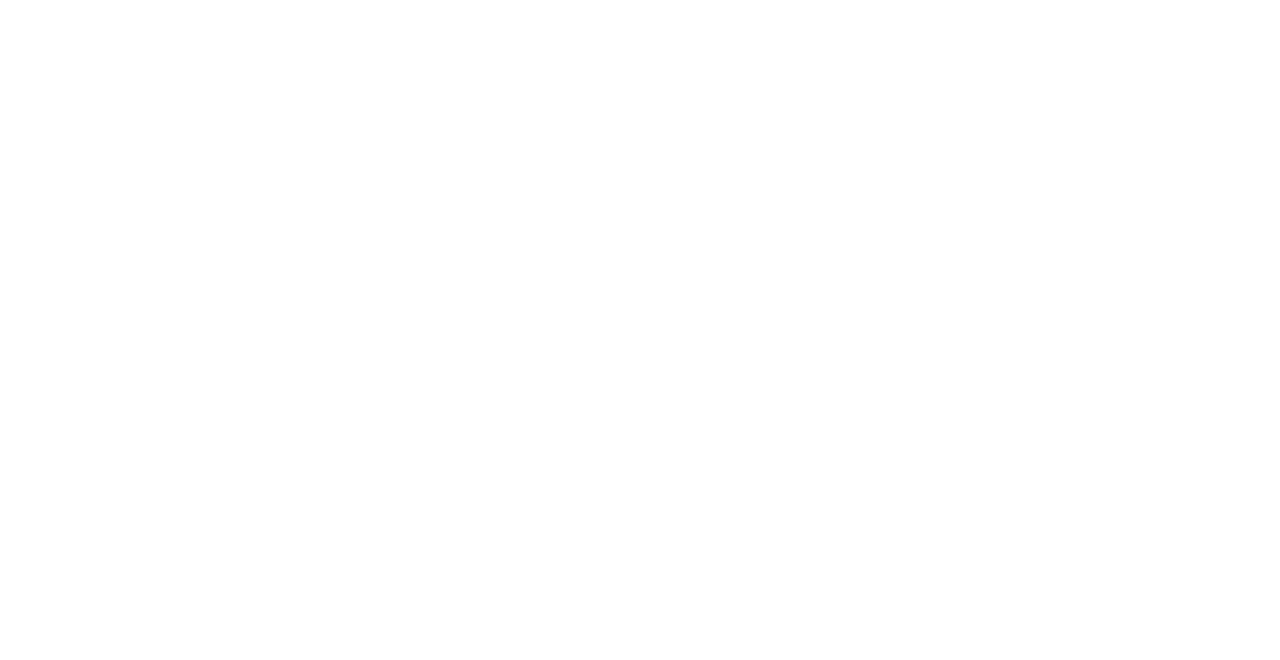
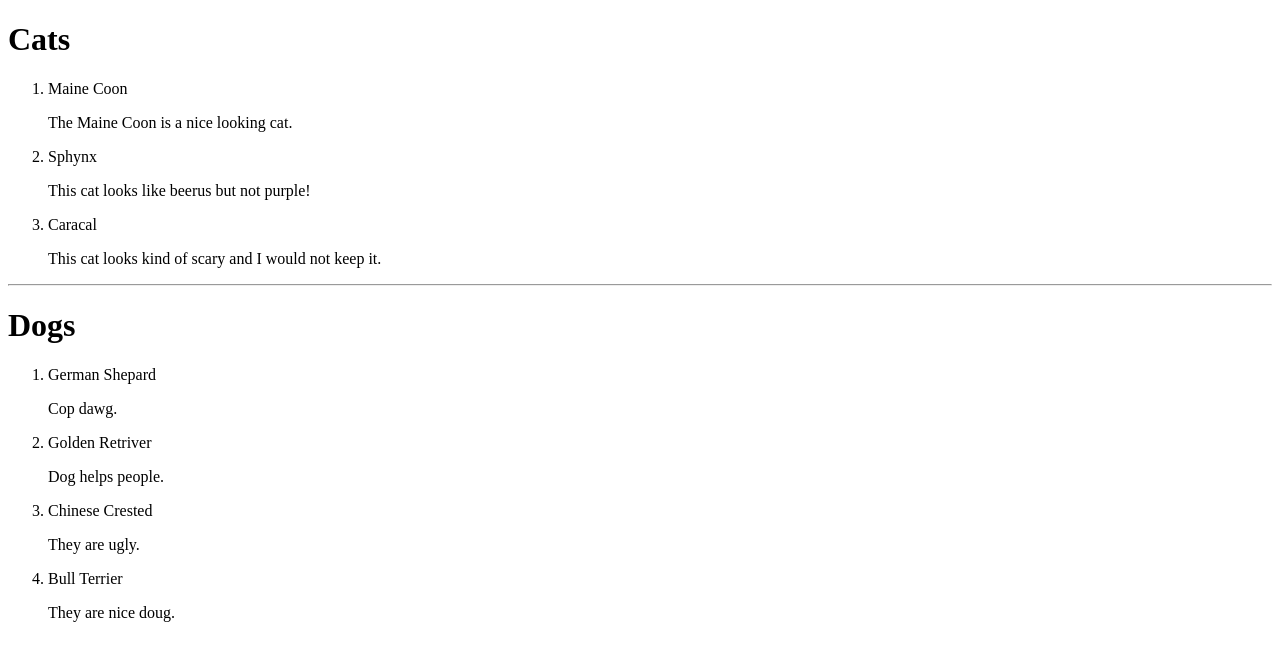
Before and after one commit to Ryan-Logic/divs, a plain HTML site: page index.html in a window 1280 px wide. Drawn offline with Linux system fonts and the light colour scheme.

Commit message:
dog and cat breeds

```diff
--- a/index.html
+++ b/index.html
@@ -5,6 +5,30 @@
     <title>Divs</title>
   </head>
   <body>
+    <h1>Cats</h1>
+      <ol>
+        <li>Maine Coon</li>
+          <p>The Maine Coon is a nice looking cat.</p>
+        <li>Sphynx</li>
+          <p>This cat looks like beerus but not purple!</p>
+        <li>Caracal</li>
+          <p>This cat looks kind of scary and I would not keep it.</p>
+
+      </ol>
+
+    <hr>
+
+    <h1>Dogs</h1>
+      <ol>
+        <li>German Shepard</li>
+          <p>Cop dawg.</p>
+        <li>Golden Retriver</li>
+          <p>Dog helps people.</p>
+        <li>Chinese Crested</li>
+          <p>They are ugly.</p>
+        <li>Bull Terrier</li>
+          <p>They are nice doug.</p>
+
 
   </body>
 </html>
```
